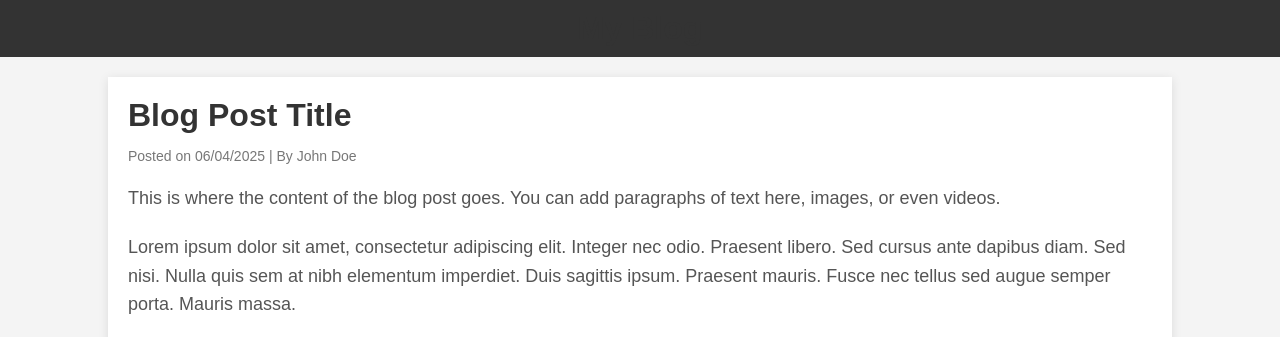
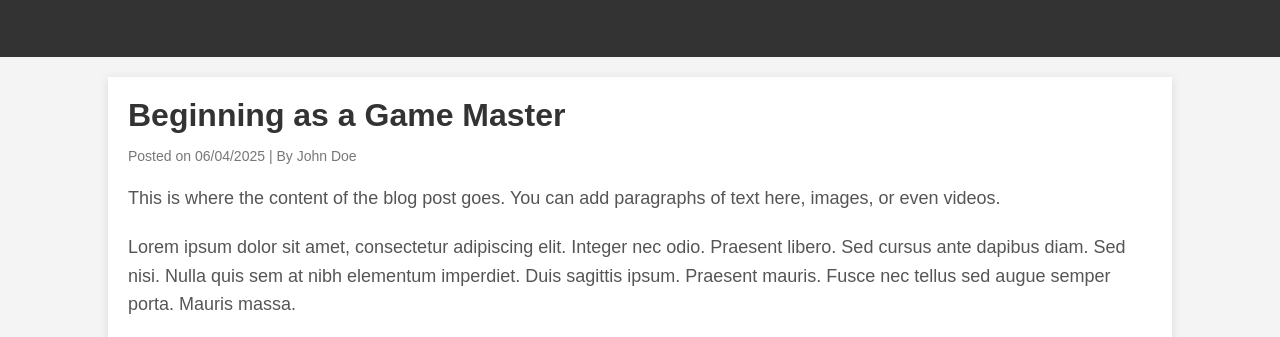
Before and after one commit to MelvinButters/blog, a plain HTML site: page beginning.html in a window 1280 px wide. Shown: the top 337 px of the page. Drawn offline with Linux system fonts and the light colour scheme.

Commit message:
Update beginning.html

```diff
--- a/beginning.html
+++ b/beginning.html
@@ -77,7 +77,7 @@
     </header>
 
     <div class="container">
-        <h1>Blog Post Title</h1>
+        <h1>Beginning as a Game Master</h1>
         <div class="post-meta">
             <p>Posted on <span id="post-date">06/04/2025</span> | By <span id="author">John Doe</span></p>
         </div>
```
